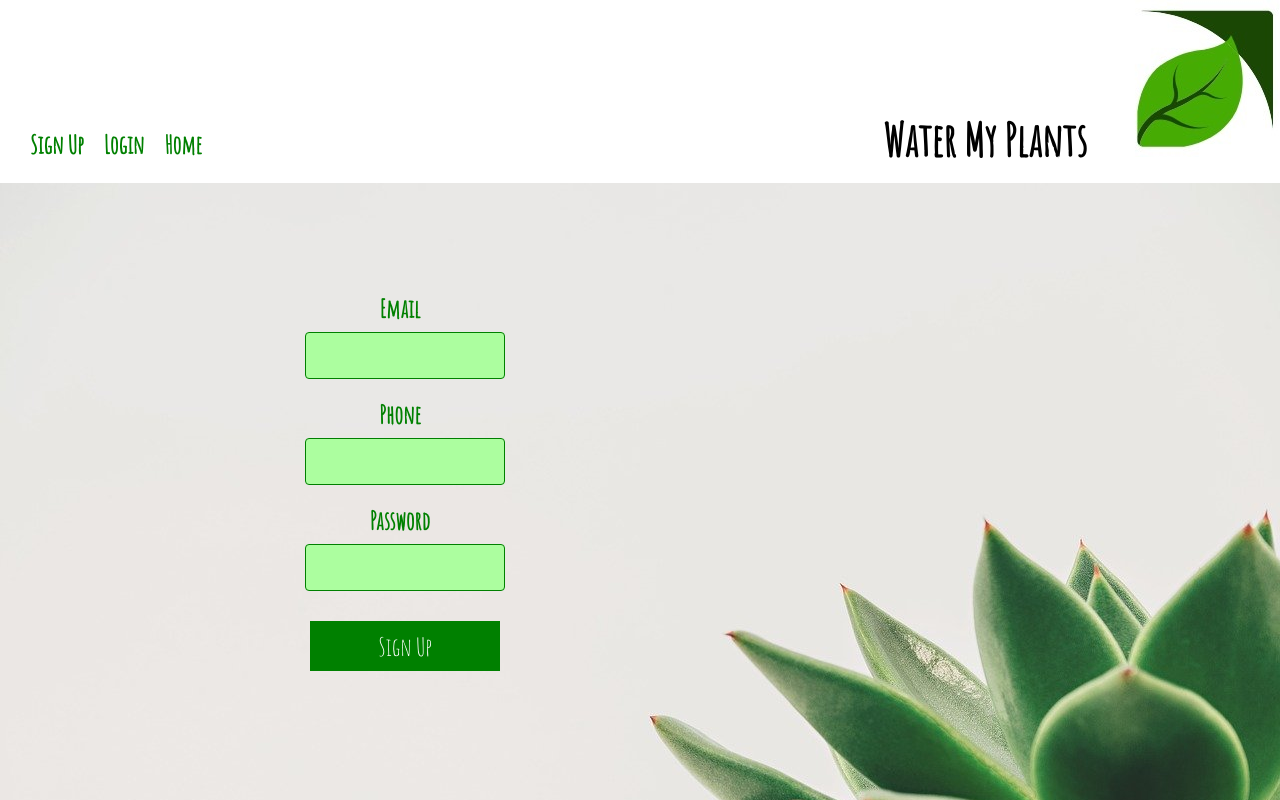
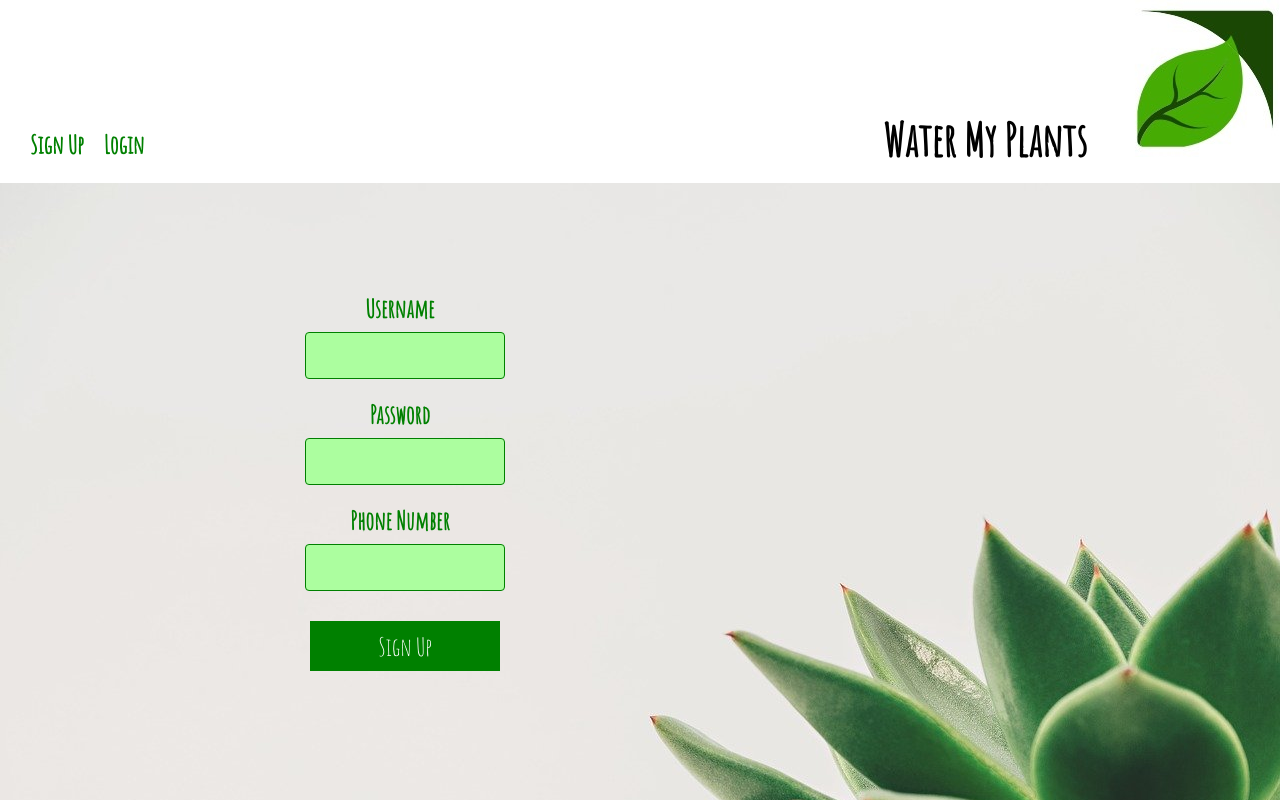
Before and after one commit to Devin44G/WaterMyPlants_frontend, a React (Create React App) app: page / in a window 1280 px wide. Shown: the top 800 px of the page. Built offline with nearby package versions, Linux system fonts and the light colour scheme.

Commit message:
Incorporated styles from David's branch -> Added my files back in projects

```diff
--- a/src/App.js
+++ b/src/App.js
@@ -4,7 +4,6 @@ import { UserProvider } from './UserContext';
 
 import Navigation from "./components/Navigation";
 import LoginForm from "./components/LoginForm";
-import Home from "./components/Home";
 import SignUp from './components/SignUp';
 import Registration from './components/Registration';
 import PrivateRoute from './routes/PrivateRoute';
--- a/src/components/Dashboard.js
+++ b/src/components/Dashboard.js
@@ -1,6 +1,5 @@
 import React, { useState, useEffect } from 'react';
 import { Link } from 'react-router-dom';
-import axios from 'axios';
 import { axiosWithAuth } from '../utils/axiosWithAuth';
 
 const Dashboard = props => {
--- a/src/components/Home.js
+++ /dev/null
@@ -1,7 +0,0 @@
-import React from 'react';
-import { Main } from './../styles'
-export default function Home() {
-    return (
-        <Main></Main>
-    );
-}
--- a/src/components/LoginForm.js
+++ b/src/components/LoginForm.js
@@ -1,7 +1,5 @@
 import React, { useContext } from "react";
 import { Ss, Ii, Ll, Main } from './../styles'
-import styled from "styled-components";
-import axios from 'axios';
 import { axiosWithAuth } from '../utils/axiosWithAuth';
 import { UserContext } from '../UserContext';
 
@@ -46,7 +44,7 @@ const LoginForm = props => {
       <Ll htmlFor="pass">Password</Ll>
       <Ii
         id="pass"
-        type="text"
+        type="password"
         name="password"
         onChange={handleChanges}
         value={userCred.password}
--- a/src/components/Navigation.js
+++ b/src/components/Navigation.js
@@ -6,13 +6,12 @@ import { Nav, LinkDiv } from './../styles'
 export default function Navigation() {
   return (
   <Nav><LinkDiv>
-        <Link class="navlinks" to="/SignUp">Sign Up</Link>
-        <Link class="navlinks" to="/LoginForm">Login</Link>
-        <Link class="navlinks" to="/">Home</Link>
-      </LinkDiv>
-        <div style={{display:"flex",alignItems:"baseline"}}><h1>Water My Plants</h1>
-        <img src={require('./../img/wmp.jpg')}/>
-        </div>
+    <Link className="navlinks" to="/">Sign Up</Link>
+    <Link className="navlinks" to="/login">Login</Link>
+  </LinkDiv>
+    <div style={{display:"flex",alignItems:"baseline"}}><h1>Water My Plants</h1>
+      <img src={require('./../img/wmp.jpg')} alt="WMP Logo"/>
+    </div>
   </Nav>
   );
 }
--- a/src/components/Registration.js
+++ b/src/components/Registration.js
@@ -1,6 +1,5 @@
 import React, { useContext } from "react";
 import styled from "styled-components";
-import axios from 'axios';
 import { axiosWithAuth } from '../utils/axiosWithAuth';
 import { UserContext } from '../UserContext';
 
--- a/src/components/SignUp.js
+++ b/src/components/SignUp.js
@@ -1,54 +1,57 @@
-import React, { useState } from "react";
+import React, { useContext } from "react";
 import { Ss, Ii, Ll, Main } from './../styles'
+import { axiosWithAuth } from '../utils/axiosWithAuth';
+import { UserContext } from '../UserContext';
 
 const SignUp = props => {
-    console.log("props", props);
-    const [log, setLog] = useState({
-      user: "",
-      email: "",
-      pass: ""
-    });
+  const [userCred, setUserCred] = useContext(UserContext);
+    userCred.phone_number = parseInt(userCred.phone_number);
+    console.log('Context:', userCred);
+
+  const regHandler = e => {
+    e.preventDefault();
+    axiosWithAuth()
+      .post('/api/auth/register', userCred)
+      .then(res => {
+        props.history.push("/login");
+        console.log('Data after login: ', res);
+      })
+      .catch(err => console.log(err));
+  };
 
   const handleChanges = e => {
-        console.log(log);
-        setLog({
-          ...log,
+    setUserCred({
+      ...userCred,
       [e.target.name]: e.target.value
     });
   };
 
-      const submitForm = e => {
-        e.preventDefault();
-        props.checkLogin(log);
-        setLog({ user: "", email: "", pass: "" });
-      };
-
       return (
         <Main>
-        <form onSubmit={submitForm}>
-          <Ll htmlFor="user">Email</Ll>
+          <form onSubmit={regHandler}>
+            <Ll htmlFor="user">Username</Ll>
             <Ii
               id="user"
               type="text"
-            name="user"
+              name="username"
               onChange={handleChanges}
-            value={log.user}
-          />
-          <Ll htmlFor="email">Phone</Ll>
-          <Ii
-            id="email"
-            type="text"
-            name="email"
-            onChange={handleChanges}
-            value={log.email}
+              value={userCred.username}
             />
             <Ll htmlFor="pass">Password</Ll>
             <Ii
               id="pass"
               type="text"
-            name="pass"
+              name="password"
               onChange={handleChanges}
-            value={log.pass}
+              value={userCred.password}
+            />
+            <Ll htmlFor="phone">Phone Number</Ll>
+            <Ii
+              id="phone"
+              type="number"
+              name="phone_number"
+              onChange={handleChanges}
+              value={userCred.phone_number}
             />
             <Ss type="submit">Sign Up</Ss>
           </form>
```
Lines whose indentation alone changed are shown as unchanged.
